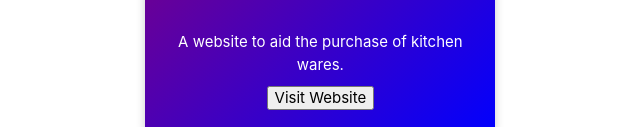
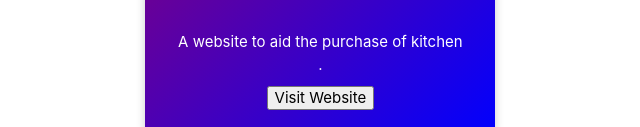
Before and after one commit to Praiz-eng/My-Portfolio, a plain HTML site: page index.html in a window 1280 px wide. Shown: the part 2446-2573 px from the top of the page, 77-717 px from the left. Drawn offline with nearby package versions, Linux system fonts and the light colour scheme; files whose address does not match are found by name.

Commit message:
1st commit

```diff
--- a/index.html
+++ b/index.html
@@ -97,7 +97,7 @@
                 <div class="col l4">
                   <div class="cardog">
                     <p class="heading" style="margin-top: 15%;"><i class="fa fa-laptop" aria-hidden="true"></i> Craft E-commerce</p>
-                     <span style="text-align: center; color: white;">A website to aid the purchase of kitchen wares.</span>
+                     <span style="text-align: center; color: white;">A website to aid the purchase of kitchen .</span>
                      <div class="overlay"></div>
                  <button class="card-btn">Visit Website</button>
                 </div>
```
